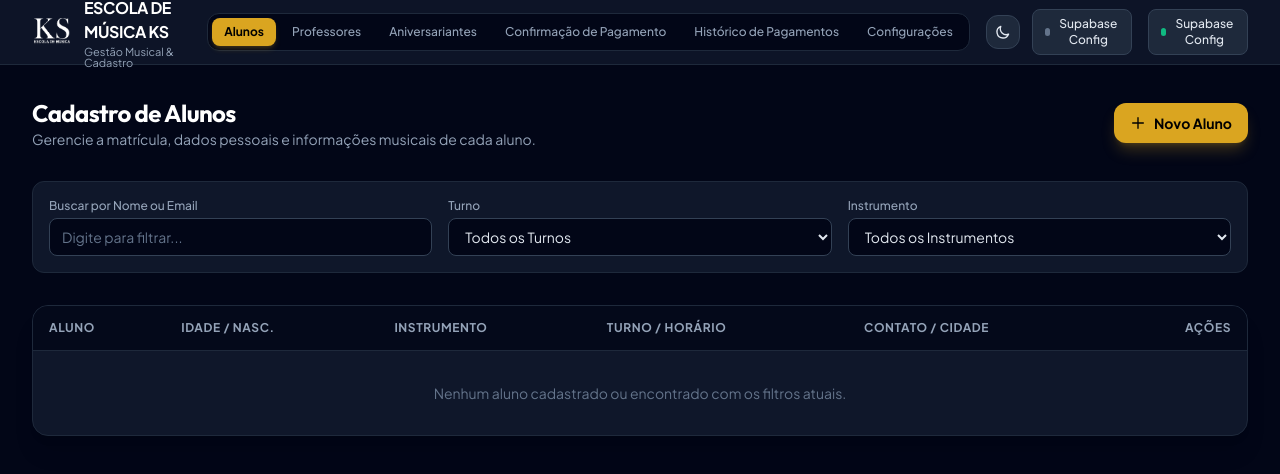
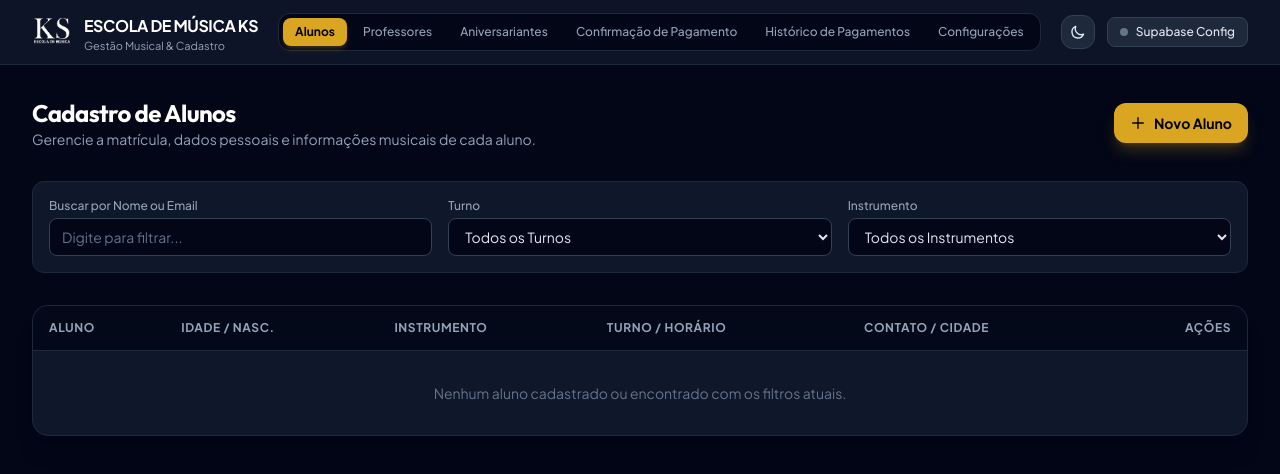
Before and after one commit to leonardoomaiaa/escola-de-musica-ks, a plain HTML site: page index.html in a window 1280 px wide. Drawn offline with nearby package versions, Linux system fonts and the light colour scheme; a script that the page names is missing.

Commit message:
Refactor Supabase and theme toggle buttons structure

```diff
--- a/index.html
+++ b/index.html
@@ -109,18 +109,11 @@
           <svg id="theme-icon-light" class="w-4 h-4" fill="none" stroke="currentColor" viewBox="0 0 24 24"><path stroke-linecap="round" stroke-linejoin="round" stroke-width="2" d="M12 3v1m0 16v1m9-9h-1M4 12H3m15.364 6.364l-.707-.707M6.343 6.343l-.707-.707m12.728 0l-.707.707M6.343 17.657l-.707.707M16 12a4 4 0 11-8 0 4 4 0 018 0z"/></svg>
         </button>
 
+        <!-- Botão de Configuração do Supabase -->
         <button onclick="openSupabaseModal()" class="flex items-center gap-2 px-3 py-1.5 rounded-lg text-xs font-medium border border-slate-700 bg-slate-800 hover:bg-slate-700 text-slate-200 transition-colors">
           <span id="supabase-status-indicator" class="w-2 h-2 rounded-full bg-emerald-500"></span>
           <span>Supabase Config</span>
         </button>
-    </div>
-
-      <div class="flex items-center gap-3">
-        <button onclick="openSupabaseModal()" class="flex items-center gap-2 px-3 py-1.5 rounded-lg text-xs font-medium border border-slate-700 bg-slate-800 hover:bg-slate-700 text-slate-200 transition-colors">
-          <span id="supabase-status-indicator" class="w-2 h-2 rounded-full bg-emerald-500"></span>
-          <span>Supabase Config</span>
-        </button>
-      </div>
       </div>
     </header>
 
```
Lines whose indentation alone changed are shown as unchanged.
